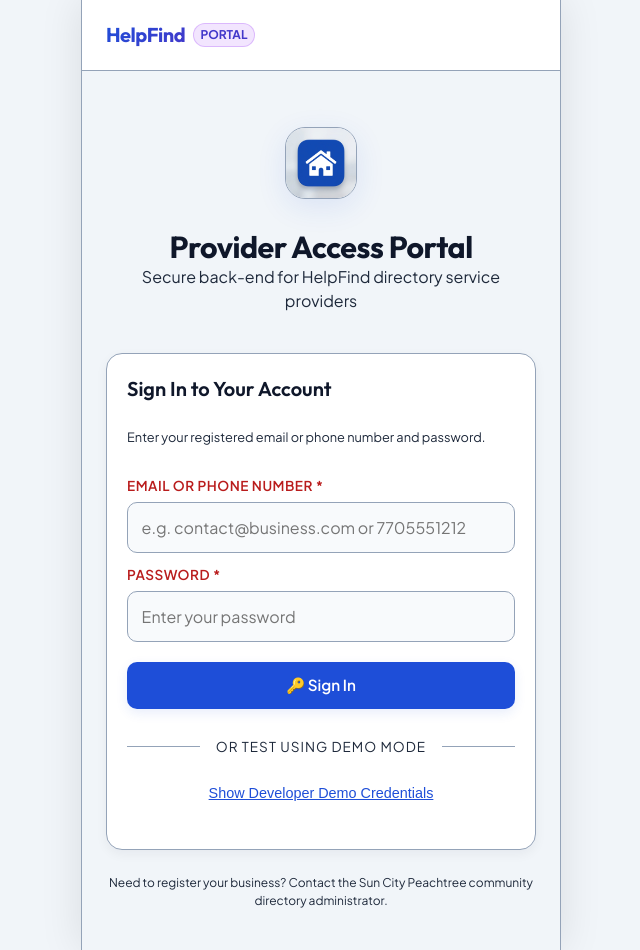
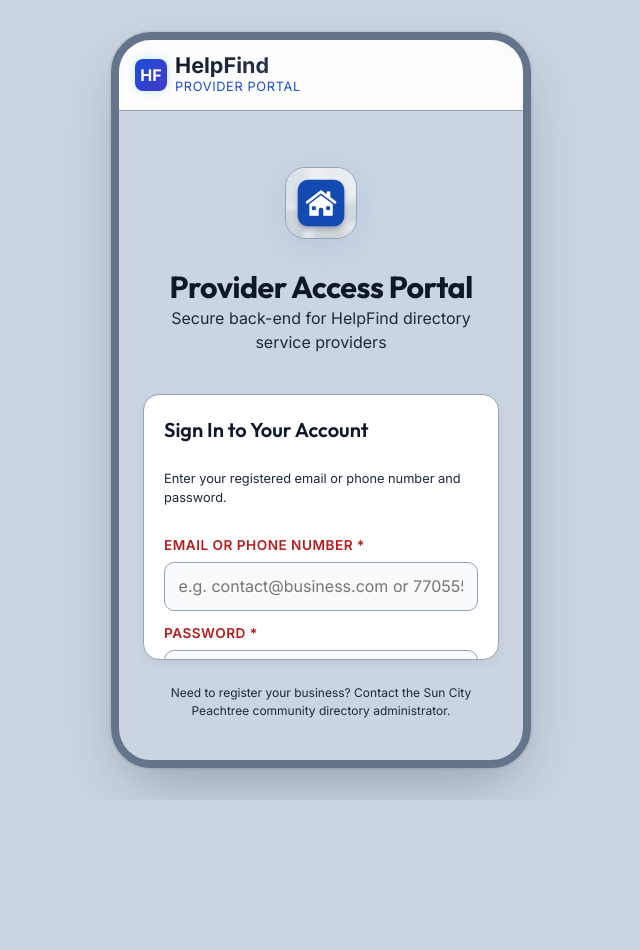
Before and after one commit to gbarrett9705Aragon/HelpFind, a plain HTML site: page ProviderPortal/index.html in a window 1280 px wide. Shown: the whole page, without its empty margins (319-959 px from the left). After the commit the page ends 800 px from the top, so only its background shows below. Drawn offline with Linux system fonts and the light colour scheme.

Commit message:
style: align Provider Portal styling and desktop frame layout with main directory

```diff
--- a/ProviderPortal/index.html
+++ b/ProviderPortal/index.html
@@ -30,9 +30,12 @@
 
     <!-- Main Header -->
     <header>
-      <div class="brand">
-        <h1>HelpFind</h1>
-        <span class="badge-portal">Portal</span>
+      <div class="brand logo-section">
+        <div class="logo-icon">HF</div>
+        <div class="logo-text">
+          <h1>HelpFind</h1>
+          <span>Provider Portal</span>
+        </div>
       </div>
 
       <!-- User Info & Logout (Visible when logged in) -->
--- a/ProviderPortal/style.css
+++ b/ProviderPortal/style.css
@@ -1,6 +1,6 @@
 /* style.css - Premium Dashboard Design for ProviderPortal PWA */
 
-@import url('https://fonts.googleapis.com/css2?family=Outfit:wght@300;400;500;600;700;800&family=Plus+Jakarta+Sans:wght@300;400;500;600;700&display=swap');
+@import url('https://fonts.googleapis.com/css2?family=Inter:wght@300;400;500;600;700&family=Outfit:wght@400;500;600;700;800&display=swap');
 
 :root {
   --bg-base: #f1f5f9; /* Matched to main HelpFind app body background */
@@ -32,35 +32,38 @@
 }
 
 body {
-  font-family: 'Plus Jakarta Sans', -apple-system, BlinkMacSystemFont, sans-serif;
-  background-color: var(--bg-base);
+  font-family: 'Inter', system-ui, -apple-system, sans-serif;
+  background-color: #cbd5e1; /* Matched to main HelpFind simulator bg */
   color: var(--text-main);
   min-height: 100vh;
   display: flex;
-  flex-direction: column;
+  justify-content: center;
   align-items: center;
-  overflow-x: hidden;
+  overflow: hidden;
   line-height: 1.5;
 }
 
-/* App Container */
+/* App Container (Simulates mobile on desktop, native on mobile) */
 #app-container {
   width: 100%;
-  max-width: 480px; /* Mobile-first constraint */
-  min-height: 100vh;
+  max-width: 420px; /* Matched to main HelpFind */
+  height: 92vh; /* Matched to main HelpFind */
+  max-height: 860px; /* Matched to main HelpFind */
+  background: var(--bg-gradient);
+  border: 8px solid #64748b; /* Matched to main HelpFind */
+  border-radius: 40px; /* Matched to main HelpFind */
+  box-shadow: 0 25px 60px -15px rgba(15, 23, 42, 0.3), 0 0 0 2px rgba(15, 23, 42, 0.05);
+  overflow: hidden;
+  position: relative;
   display: flex;
   flex-direction: column;
-  background-color: var(--bg-base);
-  position: relative;
-  box-shadow: 0 0 40px rgba(0, 0, 0, 0.1);
-  border-left: 1px solid var(--border);
-  border-right: 1px solid var(--border);
 }
 
 header {
-  padding: 1.25rem 1.5rem;
+  padding: 0.85rem 1rem; /* Matched to main HelpFind */
   background: rgba(255, 255, 255, 0.95);
   backdrop-filter: blur(12px);
+  -webkit-backdrop-filter: blur(12px);
   position: sticky;
   top: 0;
   z-index: 100;
@@ -68,33 +71,44 @@
   display: flex;
   justify-content: space-between;
   align-items: center;
+  flex-shrink: 0;
 }
 
-.brand {
+.logo-section {
   display: flex;
   align-items: center;
   gap: 0.5rem;
 }
 
-.brand h1 {
-  font-family: 'Outfit', sans-serif;
-  font-size: 1.25rem;
-  font-weight: 700;
-  letter-spacing: -0.5px;
-  background: linear-gradient(135deg, var(--primary), var(--accent));
+.logo-icon {
+  background: linear-gradient(135deg, var(--primary) 0%, var(--accent) 100%);
+  width: 32px;
+  height: 32px;
+  border-radius: 8px;
+  display: flex;
+  align-items: center;
+  justify-content: center;
+  color: white;
+  font-weight: 800;
+  font-size: 1rem;
+  box-shadow: 0 0 10px rgba(6, 182, 212, 0.25);
+}
+
+.logo-text h1 {
+  font-size: 1.35rem;
+  font-weight: 800;
+  background: linear-gradient(135deg, #0f172a 0%, #334155 100%);
   -webkit-background-clip: text;
   -webkit-text-fill-color: transparent;
+  line-height: 1.1;
 }
 
-.badge-portal {
-  font-size: 0.75rem; /* Scaled up from 0.65rem */
-  font-weight: 700;
-  padding: 0.15rem 0.4rem;
-  border-radius: 99px;
-  background: rgba(168, 85, 247, 0.15);
-  color: var(--accent);
-  border: 1px solid rgba(168, 85, 247, 0.3);
+.logo-text span {
+  font-size: 0.8rem;
+  color: var(--primary);
+  letter-spacing: 0.05em;
   text-transform: uppercase;
+  display: block;
 }
 
 /* Offline Banner */
@@ -122,6 +136,7 @@
   flex-direction: column;
   gap: 1.5rem;
   animation: fadeIn 0.4s ease-out;
+  overflow-y: auto; /* Enable vertical scrolling */
 }
 
 .hidden {
@@ -845,3 +860,17 @@
   color: var(--danger);
   font-weight: bold;
 }
+
+/* Mobile Frame Simulation on Mobile Resolutions */
+@media (max-width: 480px) {
+  body {
+    align-items: stretch;
+  }
+  #app-container {
+    max-width: 100%;
+    height: 100vh;
+    max-height: 100%;
+    border: none;
+    border-radius: 0;
+  }
+}
```
